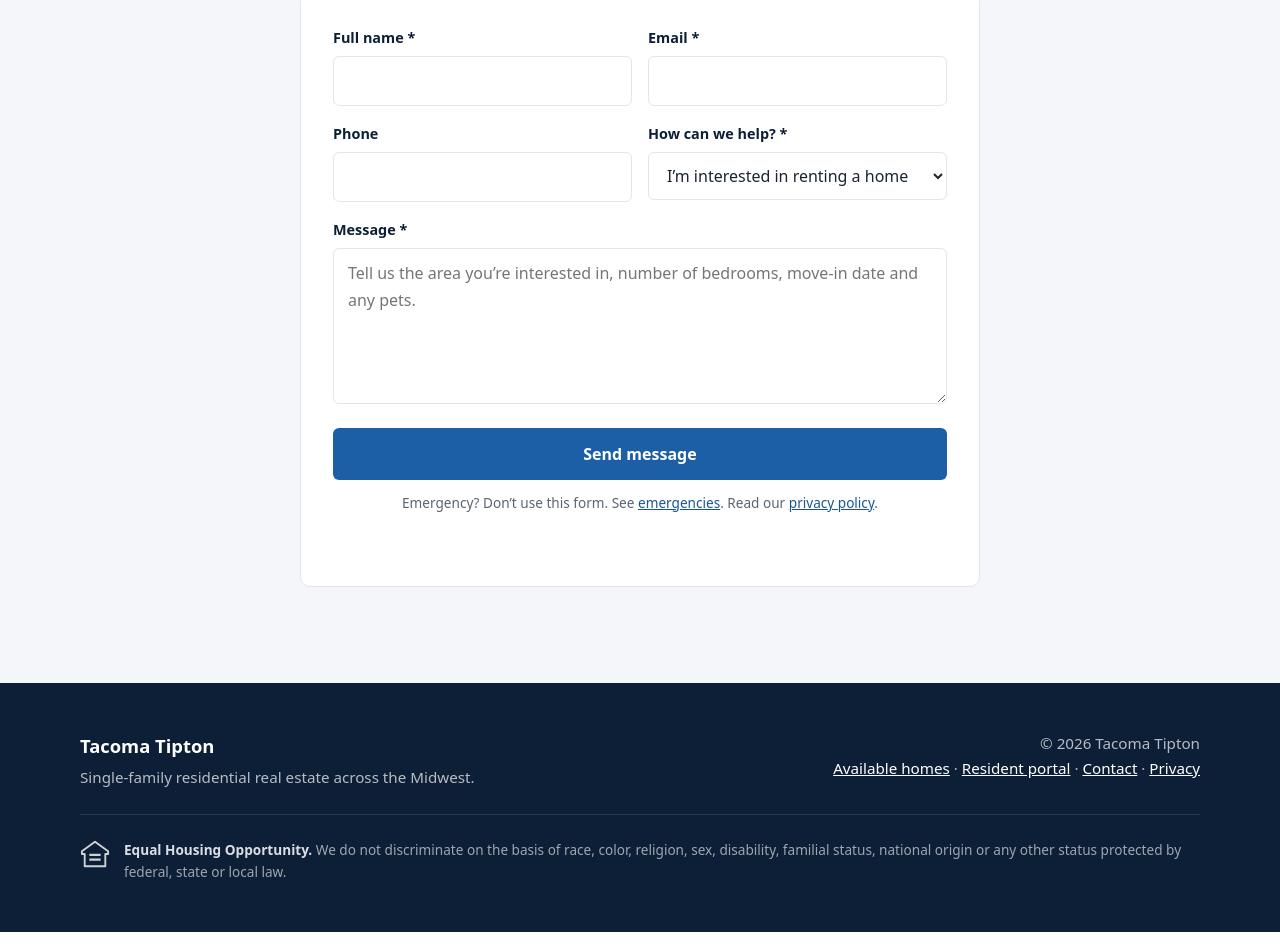
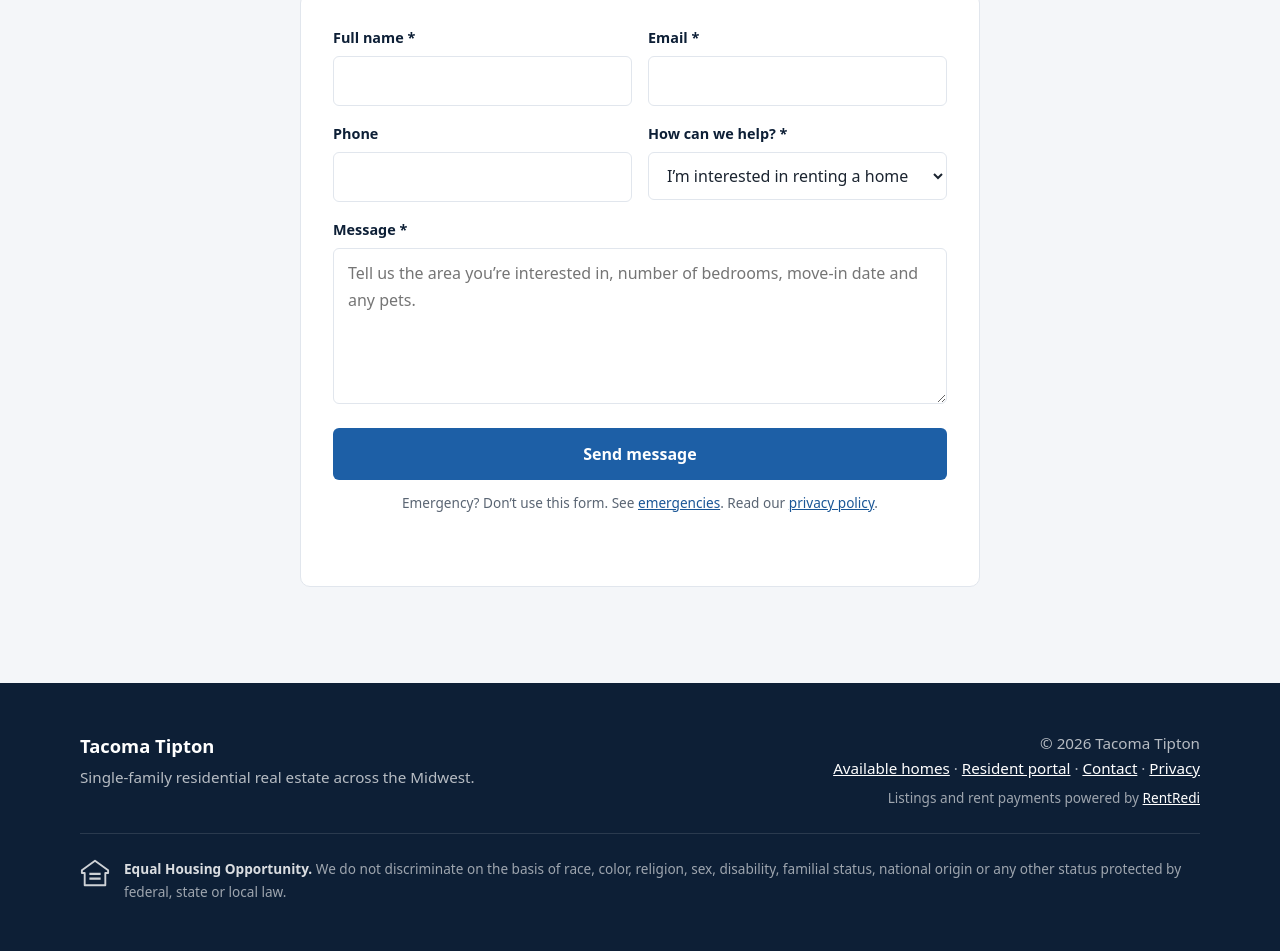
Before and after one commit to Digicomb/tacomatipton-site, an Astro site: page / in a window 1280 px wide. Shown: the part 4669-5620 px from the top of the page. Built offline with nearby package versions, Linux system fonts and the light colour scheme; Astro itself is replaced by a stand-in of ours.

Commit message:
Add RentRedi referral link to footer
Co-Authored-By: Claude Opus 5.5 <noreply@anthropic.com>

```diff
--- a/src/components/SiteFooter.astro
+++ b/src/components/SiteFooter.astro
@@ -1,5 +1,5 @@
 ---
-import { LISTINGS_URL, RESIDENT_PORTAL_URL } from '../links';
+import { LISTINGS_URL, RESIDENT_PORTAL_URL, RENTREDI_REFERRAL_URL } from '../links';
 ---
 
 <footer class="site-footer">
@@ -17,6 +17,9 @@ import { LISTINGS_URL, RESIDENT_PORTAL_URL } from '../links';
 					rel="noopener">Resident portal</a
 				> &middot; <a href="/#contact">Contact</a> &middot; <a href="/privacy/">Privacy</a>
 			</p>
+			<p class="powered">
+				Listings and rent payments powered by <a href={RENTREDI_REFERRAL_URL} target="_blank" rel="sponsored noopener">RentRedi</a>
+			</p>
 		</div>
 		<p class="eho">
 			<svg viewBox="0 0 32 32" width="30" height="30" aria-hidden="true">
--- a/src/links.ts
+++ b/src/links.ts
@@ -3,3 +3,5 @@
 export const LISTINGS_URL =
 	'https://app.rentredi.com/listingDetails/OWz4Ikbs6wcCXAguFfTVUdllywx1#landlord-website-active-listings';
 export const RESIDENT_PORTAL_URL = 'https://tenant.rentredi.com/';
+// RentRedi referral link (footer "Powered by RentRedi").
+export const RENTREDI_REFERRAL_URL = 'https://refer.rentredi.com/-1aA/TCN880';
--- a/src/styles/global.css
+++ b/src/styles/global.css
@@ -582,6 +582,12 @@ a:focus-visible {
 	text-align: right;
 }
 
+.site-footer .powered {
+	margin-top: 6px;
+	font-size: 0.85rem;
+	color: rgba(255, 255, 255, 0.6);
+}
+
 .site-footer .eho {
 	flex-basis: 100%;
 	display: flex;
```
